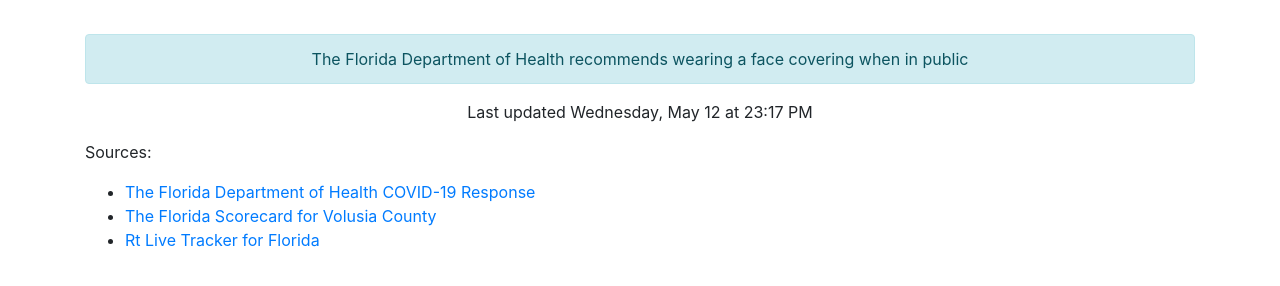
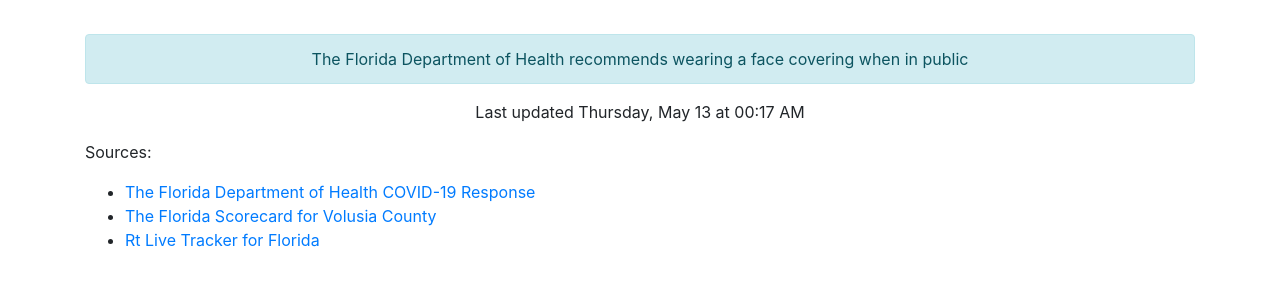
Before and after one commit to thinkjson/timeforchurch, a Jekyll site: the page built from index.md, in a window 1280 px wide. Shown: the part 544-830 px from the top of the page. Built offline with Jekyll 4.4.1, drawn with Linux system fonts in a browser that asks for light colours; our own code applies the rules of GitHub Pages for plain Markdown files.

Commit message:
Updating data

```diff
--- a/_includes/data.html
+++ b/_includes/data.html
@@ -10,4 +10,4 @@
     <div class="outcome text-success">YES</div>
     <div class="alert alert-info" role="alert">The Florida Department of Health recommends wearing a face covering when in public</div>
 
-    <p>Last updated Wednesday, May 12 at 23:17 PM</p>
+    <p>Last updated Thursday, May 13 at 00:17 AM</p>
```
